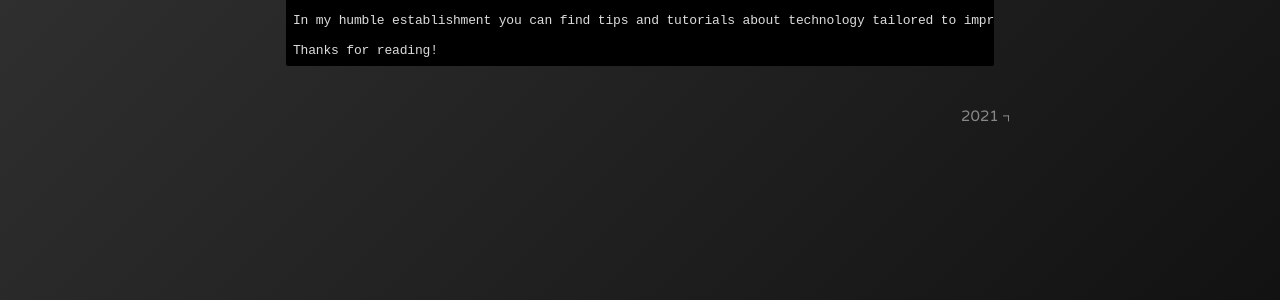
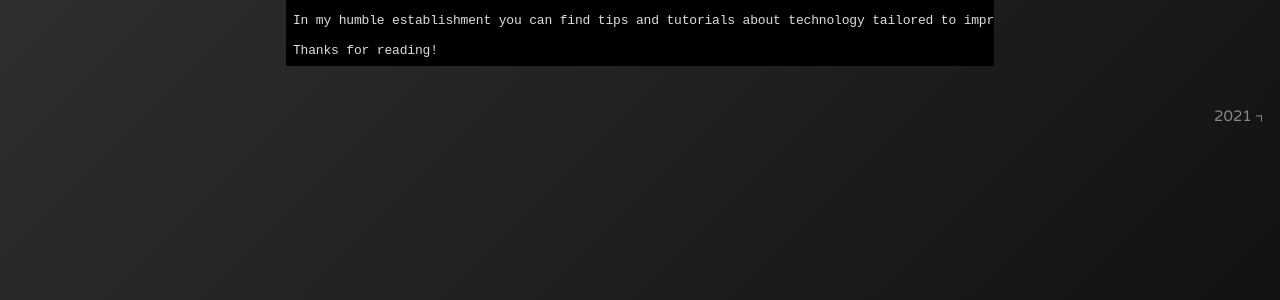
Before and after one commit to bonina/bonina.github.io, a Jekyll site: the page built from about.md, in a window 1280 px wide. Shown: the part 184-484 px from the top of the page. Built offline with Jekyll 4.4.1, drawn with Linux system fonts in a browser that asks for light colours.

Commit message:
Update _layout.scss

```diff
--- a/_sass/_layout.scss
+++ b/_sass/_layout.scss
@@ -38,6 +38,8 @@ footer {
   margin-top: 1rem;
   margin-bottom: 1.5rem;
   float: right;
+  position: absolute;
+  right: 1rem;
   user-select: none;
   -webkit-tap-highlight-color: transparent;
 
```
